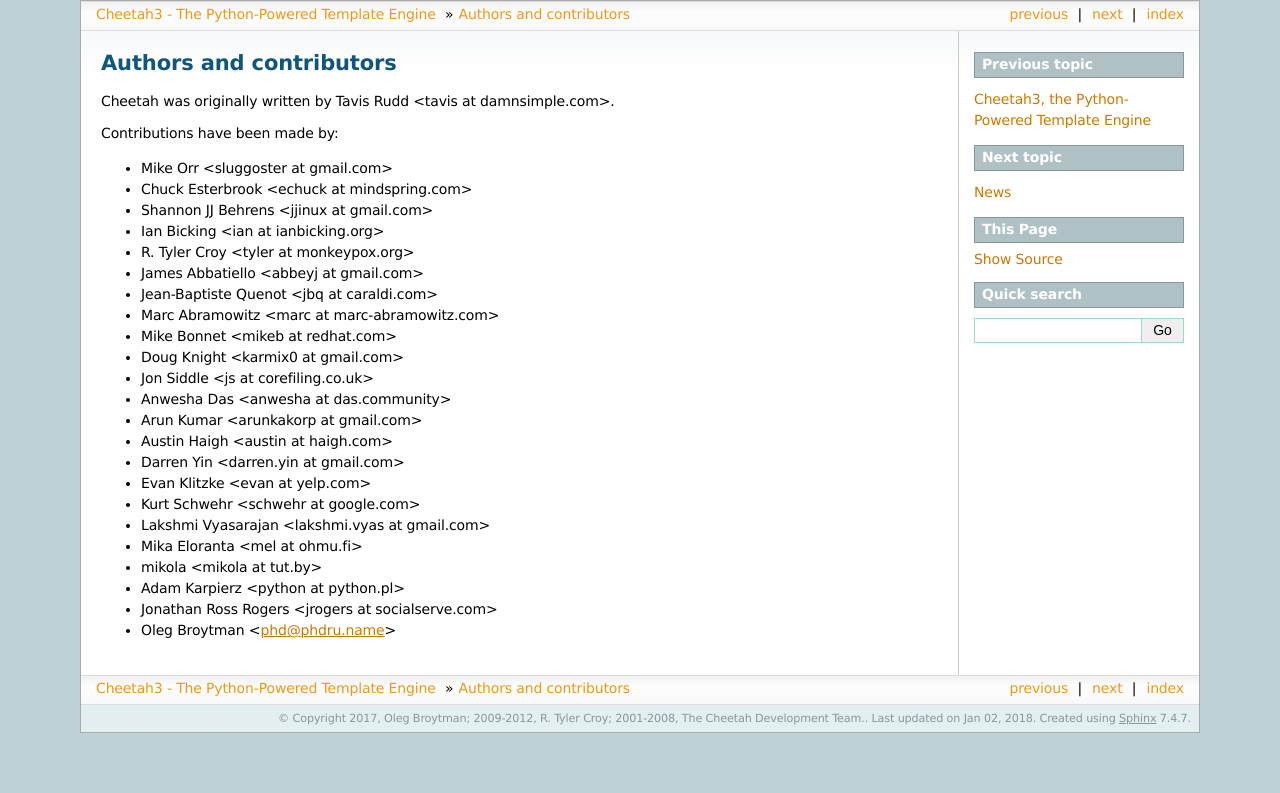
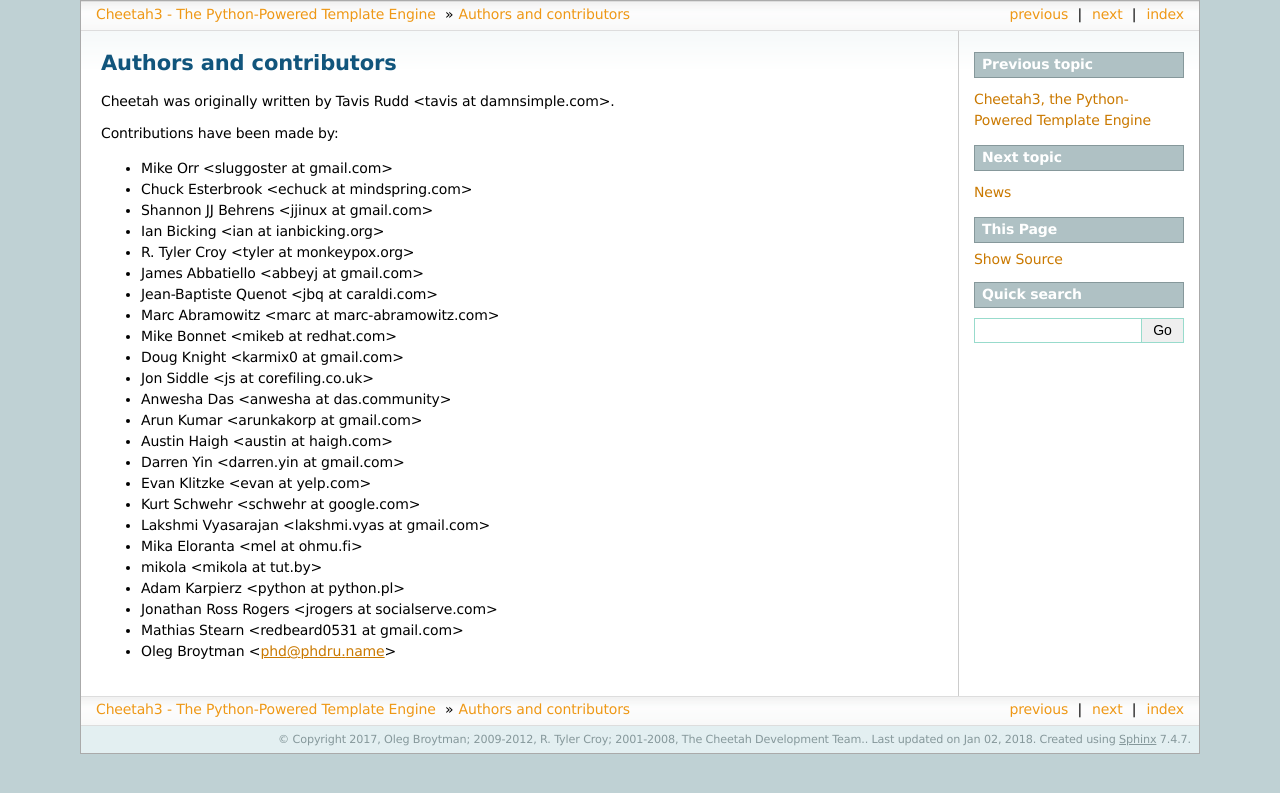
Before and after one commit to CheetahTemplate3/cheetah3, a Sphinx documentation site: the page built from docs/authors.rst, in a window 1280 px wide. Shown: the top 793 px of the page. Built offline with Sphinx 7.4.7, drawn with Linux system fonts in a browser that asks for light colours.

Commit message:
Doc: Fix Cheetah to work with PyPy
Add Mathias Stearn to the list of contributors.

[skip ci]

```diff
--- a/docs/authors.rst
+++ b/docs/authors.rst
@@ -27,4 +27,5 @@ Contributions have been made by:
 * mikola <mikola at tut.by>
 * Adam Karpierz <python at python.pl>
 * Jonathan Ross Rogers <jrogers at socialserve.com>
+* Mathias Stearn <redbeard0531 at gmail.com>
 * Oleg Broytman <phd@phdru.name>
--- a/docs/news.rst
+++ b/docs/news.rst
@@ -3,6 +3,10 @@ News
 
 Development (master)
 --------------------
+
+Features:
+
+  - Fix Cheetah to work with PyPy. Pull request by Mathias Stearn.
 
 Minor features:
 
```
